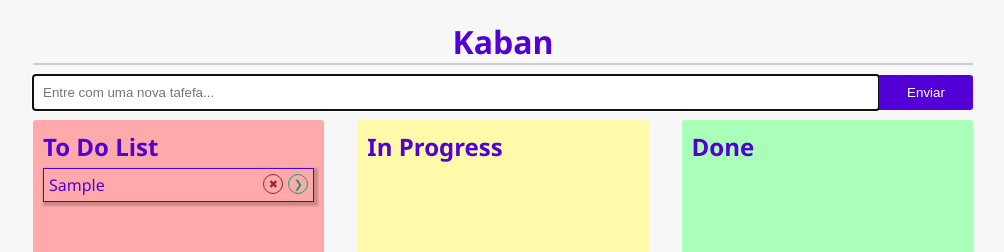
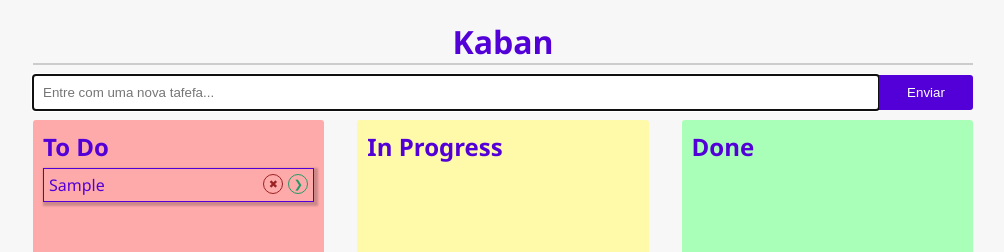
Before and after one commit to rafaellbarros/vuejs-profissional, a Vue app in the folder kanban/: page / in a window 1280 px wide. Both pictures are taken after typing "Sample" into the empty fields and a click on the button "Enviar". Shown: the top 252 px of the page, without its empty margins (137-1141 px from the left). Built offline with nearby package versions, Linux system fonts and the light colour scheme.

Commit message:
:construction: Criando compoente de List

```diff
--- a/kanban/src/App.vue
+++ b/kanban/src/App.vue
@@ -6,66 +6,45 @@
     <Form v-on:saveToDo="save"></Form>
 
     <div class="lists">
-      <div class="list" id="toDo">
-        <h2>To Do List</h2>
-        <div class="to-do-list">
-          <ol>
-            <li v-for="td in toDoList" :key="td.text">
-              <span class="text" :class="{ completed: td.completed }">{{
-                td.text
-              }}</span>
-              <span class="actions">
-                <button class="remove" @click="remove(td, toDoList)">&#10006;</button>
-                <button class="next" @click="next(td, toDoList, inProgressList)">&#10095;</button>
-              </span>
-            </li>
-          </ol>
-        </div>
-      </div>
+      <List
+        :list="toDoList"
+        title="To Do"
+        :nextList="inProgressList"
+        @removeTask="remove"
+        @nextStage="next"
+        bgColor="#ffaaaa"
+      >
+      </List>
 
-      <div class="list" id="inProgress">
-        <h2>In Progress</h2>
-        <div class="to-do-list">
-          <ol>
-            <li v-for="td in inProgressList" :key="td.text">
-              <span class="text" :class="{ completed: td.completed }">{{
-                td.text
-              }}</span>
-              <span class="actions">
-                <button class="remove" @click="remove(td, inProgressList)">&#10006;</button>
-                <button class="next" @click="next(td, inProgressList, doneList)">&#10095;</button>
-              </span>
-            </li>
-          </ol>
-        </div>
-      </div>
+      <List
+        :list="inProgressList"
+        title="In Progress"
+        :nextList="doneList"
+        @removeTask="remove"
+        @nextStage="next"
+        bgColor="#fff9aa"
+      >
+      </List>
 
-      <div class="list" id="done">
-        <h2>Done</h2>
-        <div class="to-do-list">
-          <ol>
-            <li v-for="td in doneList" :key="td.text">
-              <span class="text" :class="{ completed: td.completed }">{{
-                td.text
-              }}</span>
-              <span class="actions">
-                <button class="remove" @click="remove(td, doneList)">&#10006;</button>
-              </span>
-            </li>
-          </ol>
-        </div>
-      </div>
+      <List
+        :list="doneList"
+        title="Done"
+        @removeTask="remove"
+        bgColor="#aaffb8"
+      >
+      </List>
     </div>
   </div>
 </template>
 
 <script>
-
-import Form from './Form.vue'
+import Form from "./Form.vue";
+import List from "./List.vue";
 
 export default {
   components: {
-    Form
+    Form,
+    List,
   },
   data() {
     return {
@@ -79,15 +58,14 @@ export default {
       this.toDoList.push({ text: toDo, completed: false });
     },
     next(toDo, from, to) {
-      // this.$set(toDo, "completed", true);
-      to.push(toDo)
-      this.remove(toDo, from)
+      to.push(toDo);
+      this.remove(toDo, from);
     },
     remove(toDo, list) {
       const index = list.indexOf(toDo);
       list.splice(index, 1);
     },
-  }
+  },
 };
 </script>
 
@@ -121,24 +99,7 @@ body {
   height: 100%;
 }
 
-.list {
-  min-width: 31%;
-  margin: 0 1%;
-  padding: 10px;
-  background-color: #f0f0f0;
-  border-radius: 3px;
-  overflow-y: auto;
-}
-
-.list:first-child {
-  margin-left: 0;
-}
-
-.list:last-child {
-  margin-right: 0;
-}
-
-hr  {
+hr {
   margin-bottom: 10px;
   border: 1px solid #cccccc;
 }
@@ -146,74 +107,4 @@ hr  {
 h1 {
   text-align: center;
 }
-
-#toDo {
-  background-color: #ffaaaa;
-}
-
-#inProgress {
-  background-color: #fff9aa;
-}
-
-#done {
-  background-color: #aaffb8;
-}
-
-.to-do-list ol {
-  list-style: none;
-  padding: 0;
-  margin: 0;
-}
-
-.to-do-list ol li {
-  padding: 5px;
-  margin-top: 5px;
-  border: 1px solid #5300d8;
-  box-shadow: 2px 2px 2px 2px rgba(0, 0, 0, 0.2);
-  display: flex;
-  justify-content: space-between;
-}
-
-.to-do-list ol li .text {
-  max-width: calc(100% - 60px);
-  white-space: nowrap;
-  overflow: hidden;
-  text-overflow: ellipsis;
-}
-
-.to-do-list ol li .text.completed {
-  text-decoration: line-through;
-}
-
-.to-do-list ol li .actions {
-  width: 45px;
-  display: flex;
-  vertical-align: middle;
-  height: 100%;
-  justify-content: flex-end;
-}
-
-.to-do-list ol li .actions button {
-  width: 20px;
-  padding: 2px;
-  height: 20px;
-  line-height: 15px;
-  border-radius: 10px;
-  font-size: 11px;
-  border: 1px solid #79ad7c;
-  background-color: transparent;
-  cursor: pointer;
-}
-
-.to-do-list ol li .actions button.next {
-  margin-left: 5px;
-  color: #229966;
-  border: 1px solid #229966;
-}
-
-.to-do-list ol li .actions button.remove {
-  color: #992222;
-  border: 1px solid #992222;
-  cursor: pointer;
-}
 </style>
--- /dev/null
+++ b/kanban/src/List.vue
@@ -0,0 +1,126 @@
+<template>
+  <div class="list" :style="'background-color: ' + bgColor">
+    <h2>{{ title }}</h2>
+    <div class="to-do-list">
+      <ol>
+        <li v-for="td in list" :key="td.text">
+          <span class="text" :class="{ completed: td.completed }">{{
+            td.text
+          }}</span>
+          <span class="actions">
+            <button class="remove" @click="remove(td)">&#10006;</button>
+            <button class="next" v-if="nextList" @click="next(td)">&#10095;</button>
+          </span>
+        </li>
+      </ol>
+    </div>
+  </div>
+</template>
+
+<script>
+export default {
+  props: {
+    title: String,
+    list: Array,
+    nextList: Array,
+    bgColor: String,
+  },
+  methods: {
+    remove(td) {
+      this.$emit("removeTask", td, this.list);
+    },
+    next(td) {
+      this.$emit("nextStage", td, this.list, this.nextList);
+    },
+  },
+};
+</script>
+
+<style>
+.list {
+  min-width: 31%;
+  margin: 0 1%;
+  padding: 10px;
+  background-color: #f0f0f0;
+  border-radius: 3px;
+  overflow-y: auto;
+}
+
+.list:first-child {
+  margin-left: 0;
+}
+
+.list:last-child {
+  margin-right: 0;
+}
+
+#toDo {
+  background-color: #ffaaaa;
+}
+
+#inProgress {
+  background-color: #fff9aa;
+}
+
+#done {
+  background-color: #aaffb8;
+}
+
+.to-do-list ol {
+  list-style: none;
+  padding: 0;
+  margin: 0;
+}
+
+.to-do-list ol li {
+  padding: 5px;
+  margin-top: 5px;
+  border: 1px solid #5300d8;
+  box-shadow: 2px 2px 2px 2px rgba(0, 0, 0, 0.2);
+  display: flex;
+  justify-content: space-between;
+}
+
+.to-do-list ol li .text {
+  max-width: calc(100% - 60px);
+  white-space: nowrap;
+  overflow: hidden;
+  text-overflow: ellipsis;
+}
+
+.to-do-list ol li .text.completed {
+  text-decoration: line-through;
+}
+
+.to-do-list ol li .actions {
+  width: 45px;
+  display: flex;
+  vertical-align: middle;
+  height: 100%;
+  justify-content: flex-end;
+}
+
+.to-do-list ol li .actions button {
+  width: 20px;
+  padding: 2px;
+  height: 20px;
+  line-height: 15px;
+  border-radius: 10px;
+  font-size: 11px;
+  border: 1px solid #79ad7c;
+  background-color: transparent;
+  cursor: pointer;
+}
+
+.to-do-list ol li .actions button.next {
+  margin-left: 5px;
+  color: #229966;
+  border: 1px solid #229966;
+}
+
+.to-do-list ol li .actions button.remove {
+  color: #992222;
+  border: 1px solid #992222;
+  cursor: pointer;
+}
+</style>
```
